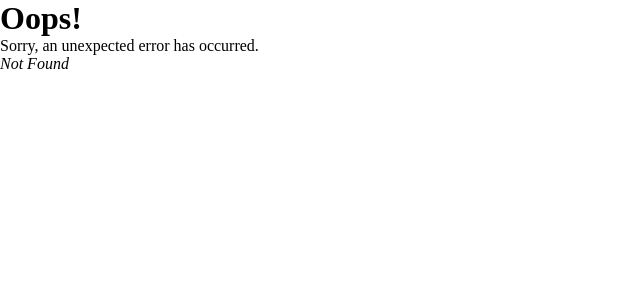
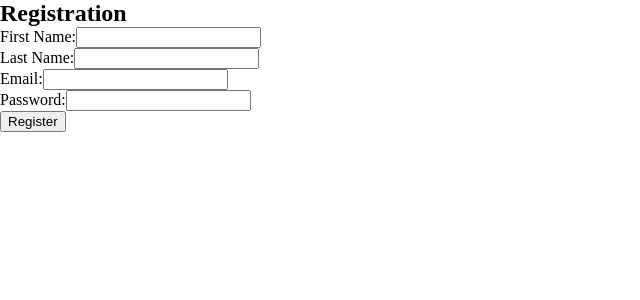
Before and after one commit to CodecoolGlobal/el-proyecte-grande-sprint-1-java-leessii, a React (Create React App) app in the folder pidiClient/: page /register in a window 1280 px wide. Before the commit this address had no page. Shown: the top 300 px of the page, without its empty margins (0-640 px from the left). Built offline with nearby package versions, Linux system fonts and the light colour scheme.

Commit message:
login implemented, admin route protected, nav bar edited

```diff
--- a/pidiClient/package.json
+++ b/pidiClient/package.json
@@ -16,7 +16,7 @@
     "@testing-library/jest-dom": "^5.17.0",
     "@testing-library/react": "^13.4.0",
     "@testing-library/user-event": "^13.5.0",
-    "axios": "^1.4.0",
+    "axios": "^1.5.0",
     "dayjs": "^1.11.9",
     "init": "^0.1.2",
     "react": "^18.2.0",
--- a/pidiClient/src/Api/AdoptionStatusApi.js
+++ b/pidiClient/src/Api/AdoptionStatusApi.js
@@ -1,7 +1,10 @@
 import axios from 'axios';
+const token = localStorage.getItem('jwtToken');
 
 const adoptionStatusApi = {
-  get: () => axios.get('http://localhost:8080/adoptionstatus').then(({ data }) => data),
+  get: () => axios.get('http://localhost:8080/adoptionstatus', {
+    headers: { Authorization: `Bearer ${token}` },
+  }).then(({ data }) => data),
 };
 
 export default adoptionStatusApi;
--- a/pidiClient/src/Api/AnimalsApi.js
+++ b/pidiClient/src/Api/AnimalsApi.js
@@ -1,10 +1,19 @@
 import axios from 'axios'
+const token = localStorage.getItem('jwtToken');
 
 const animalsApi = {
-  getAllAnimals: () => axios.get('http://localhost:8080/animals').then(({data}) => data),
-  getAnimalsForAdoption: () => axios.get('http://localhost:8080/animals/adoption').then(({data}) => data),
-  saveAnimal: (newData) => axios.post('http://localhost:8080/animals', newData),
-  delete: (id) => axios.delete(`http://localhost:8080/animals/${id}`)
+  getAllAnimals: () => axios.get('http://localhost:8080/animals', {
+    headers: { Authorization: `Bearer ${token}` },
+  }).then(({data}) => data),
+  getAnimalsForAdoption: () => axios.get('http://localhost:8080/animals/adoption', {
+    headers: { Authorization: `Bearer ${token}` },
+  }).then(({data}) => data),
+  saveAnimal: (newData) => axios.post('http://localhost:8080/animals', newData, {
+    headers: { Authorization: `Bearer ${token}` },
+  }),
+  delete: (id) => axios.delete(`http://localhost:8080/animals/${id}`, {
+    headers: { Authorization: `Bearer ${token}` },
+  })
 }
 
 export default animalsApi
--- a/pidiClient/src/Pages/AnimalAdministration.jsx
+++ b/pidiClient/src/Pages/AnimalAdministration.jsx
@@ -9,12 +9,17 @@ import NavbarCom from '../Components/NavbarCom/NavbarCom'
 import AddIcon from '@mui/icons-material/Add'
 import {Link} from 'react-router-dom'
 
+
 const AnimalAdministration = () => {
+
+  const token = localStorage.getItem('jwtToken');
 
   const getAllAnimalsQuery = useQuery({
     queryKey: ['animals'],
     queryFn: () => AnimalsApi.getAllAnimals(),
   })
+
+
 
   const getAdoptionStatusQuery = useQuery({
     queryKey: ['adoptionStatus'],
@@ -26,9 +31,21 @@ const AnimalAdministration = () => {
     onSuccess: getAllAnimalsQuery.refetch,
   })
 
+  const logout = () => {
+    localStorage.removeItem('jwtToken');
+    // You might want to perform additional actions like redirecting to the login page
+    // or resetting component state after logout
+  };
+
+
+
+
   const customButtons = [
     <Button key="addAnimal" color="inherit" startIcon={<AddIcon/>} component={Link} to="/add">
       ADD ANIMAL
+    </Button>,
+    <Button key="logout" color="inherit" startIcon={<AddIcon/>} component={Link} to="/" onClick={() => logout()}>
+      logout
     </Button>,
   ]
 
--- a/pidiClient/src/Pages/Registration.jsx
+++ b/pidiClient/src/Pages/Registration.jsx
@@ -0,0 +1,73 @@
+import React, { useState } from 'react';
+import axios from 'axios';
+
+const Registration = () => {
+    const [formData, setFormData] = useState({
+        firstname: '',
+        lastname: '',
+        email: '',
+        password: '',
+    });
+
+    const handleChange = e => {
+        const { name, value } = e.target;
+        setFormData(prevData => ({ ...prevData, [name]: value }));
+    };
+
+    const handleSubmit = async e => {
+        e.preventDefault();
+
+        try {
+            const response = await axios.post('http://localhost:8080/api/v1/auth/register', formData);
+            console.log('Registration successful:', response.data);
+            // You can perform additional actions after successful registration
+        } catch (error) {
+            console.error('Registration failed:', error);
+            // Handle registration failure
+        }
+    };
+
+    return (
+        <div>
+            <h2>Registration</h2>
+            <form onSubmit={handleSubmit}>
+                <label>First Name:</label>
+                <input
+                    type="text"
+                    name="firstname"
+                    value={formData.firstname}
+                    onChange={handleChange}
+                />
+                <br />
+                <label>Last Name:</label>
+                <input
+                    type="text"
+                    name="lastname"
+                    value={formData.lastname}
+                    onChange={handleChange}
+                />
+                <br />
+                <label>Email:</label>
+                <input
+                    type="email"
+                    name="email"
+                    value={formData.email}
+                    onChange={handleChange}
+                />
+                <br />
+                <label>Password:</label>
+                <input
+                    type="password"
+                    name="password"
+                    value={formData.password}
+                    onChange={handleChange}
+                />
+                <br />
+                <button type="submit">Register</button>
+            </form>
+        </div>
+    );
+};
+
+
+export default Registration;
--- a/pidiClient/src/Pages/SignIn.jsx
+++ b/pidiClient/src/Pages/SignIn.jsx
@@ -12,6 +12,8 @@ import LockOutlinedIcon from '@mui/icons-material/LockOutlined';
 import Typography from '@mui/material/Typography';
 import Container from '@mui/material/Container';
 import { createTheme, ThemeProvider } from '@mui/material/styles';
+import {useNavigate} from 'react-router-dom';
+import axios from 'axios';
 
 
 function Copyright(props) {
@@ -32,14 +34,30 @@ function Copyright(props) {
 const defaultTheme = createTheme();
 
 export default function SignIn() {
-    const handleSubmit = (event) => {
+    const navigate = useNavigate();
+
+
+    const handleSubmit = async (event) => {
         event.preventDefault();
         const data = new FormData(event.currentTarget);
-        console.log({
-            email: data.get('email'),
-            password: data.get('password'),
-        });
-    };
+
+        try {
+                const response = await axios.post('http://localhost:8080/api/v1/auth/authenticate',
+                    {email: data.get('email'),
+                    password: data.get('password')
+                });
+            const token = response.data.token;
+            localStorage.setItem('jwtToken', token);
+                console.log('Authentication successful:', response.data);
+            navigate('/admin');
+            } catch (error) {
+                console.error('Authentication failed:', error);
+                // Handle registration failure
+            }
+
+    }
+
+    ;
 
     return (
         <ThemeProvider theme={defaultTheme}>
--- a/pidiClient/src/Routes/RegistrationRoutes.js
+++ b/pidiClient/src/Routes/RegistrationRoutes.js
@@ -0,0 +1,9 @@
+import React from 'react'
+import Registration from '../Pages/Registration'
+
+const RegistrationRoute = {
+    path: '/register',
+    element: <Registration/>,
+}
+
+export default RegistrationRoute;
--- a/pidiClient/src/Routes/Routes.js
+++ b/pidiClient/src/Routes/Routes.js
@@ -10,6 +10,7 @@ import AnimalAdminRoute from './AnimalAdministrationRoutes'
 import AnimalAdoption from './AnimalAdoptionRoutes'
 import AddAnimalRoute from './AddAnimalRoutes'
 import LoginRoute from "./SignInRoutes"
+import RegistrationRoute from "./RegistrationRoutes";
 
 const router = createBrowserRouter([
   {
@@ -21,6 +22,7 @@ const router = createBrowserRouter([
       AnimalAdminRoute,
       AnimalAdoption,
       AddAnimalRoute,
+        RegistrationRoute,
       LoginRoute,
     ],
   },
```
Also changed, not shown: 1 other file (tests, documents, lock files or other folders).
